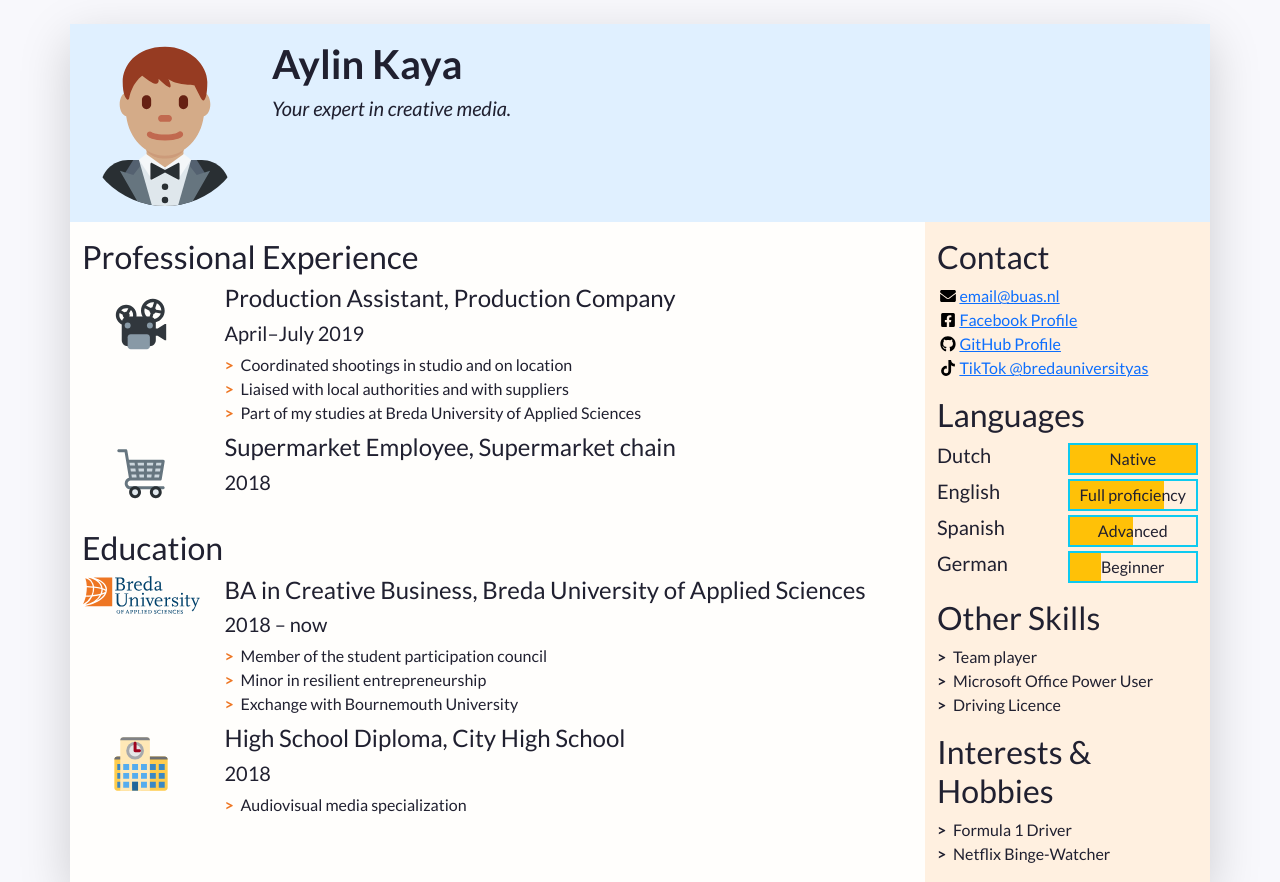
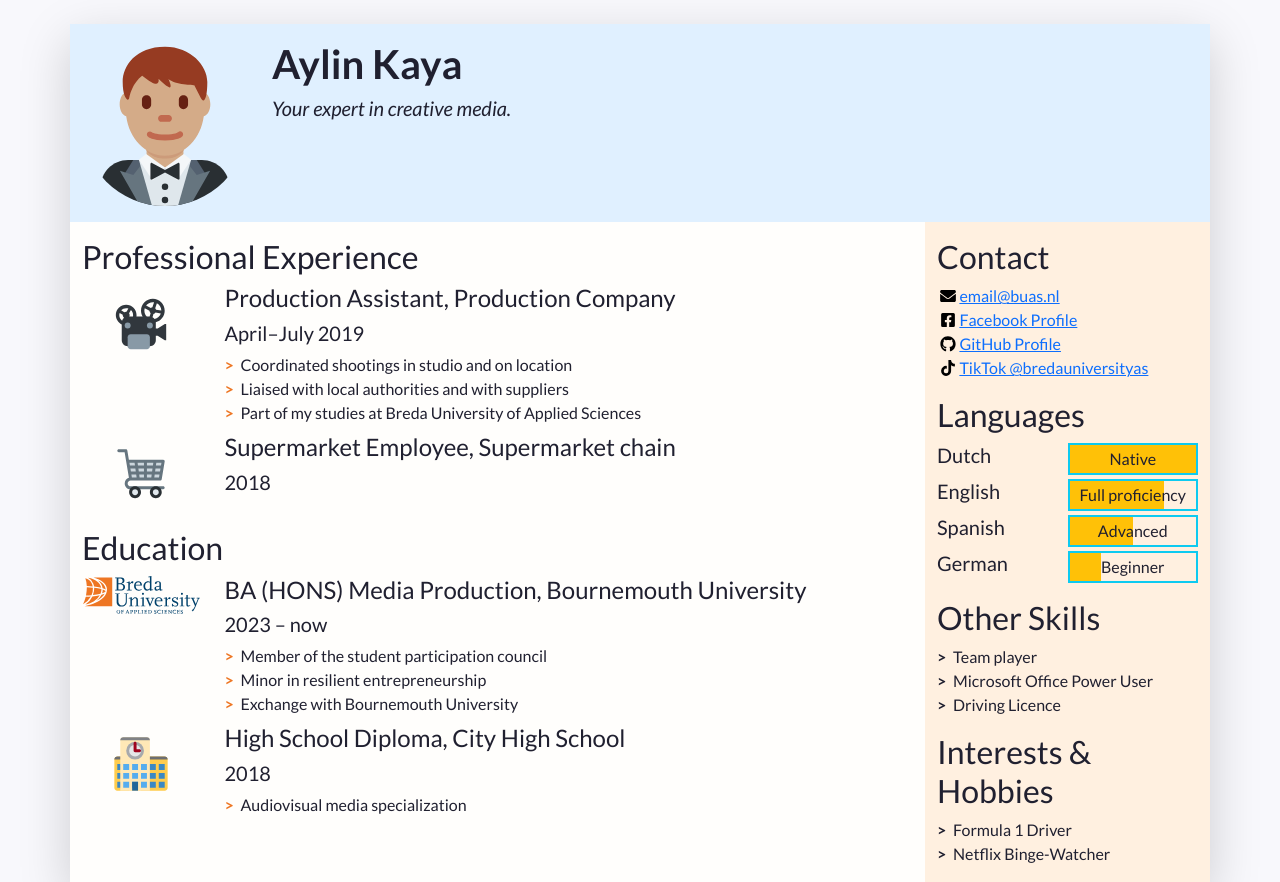
Before and after one commit to Aylinkaya123/mycv, a plain HTML site: page index.html in a window 1280 px wide. Shown: the top 882 px of the page. Drawn offline with nearby package versions, Linux system fonts and the light colour scheme.

Commit message:
edited my education

```diff
--- a/index.html
+++ b/index.html
@@ -123,8 +123,8 @@
                   <img class="biography-logo mw-100 d-block mx-auto" src="images/schools/logo-buas.svg" alt="School logo" width="120">
                 </div>
                 <div class="biography-contents col-9 col-sm-10 col-md-9 col-lg-10">
-                  <h4>BA in Creative Business, Breda University of Applied Sciences</h4>
-                  <h5>2018&nbsp;&ndash;&nbsp;now</h5>
+                  <h4>BA (HONS) Media Production, Bournemouth University</h4>
+                  <h5>2023 –&nbsp;now</h5>
                   <!-- Use the list below to talk about minors, exchanges, extra-curricular activities. -->
                   <ul class="biography-details list-unstyled">
                     <li>Member of the student participation council</li>
```
